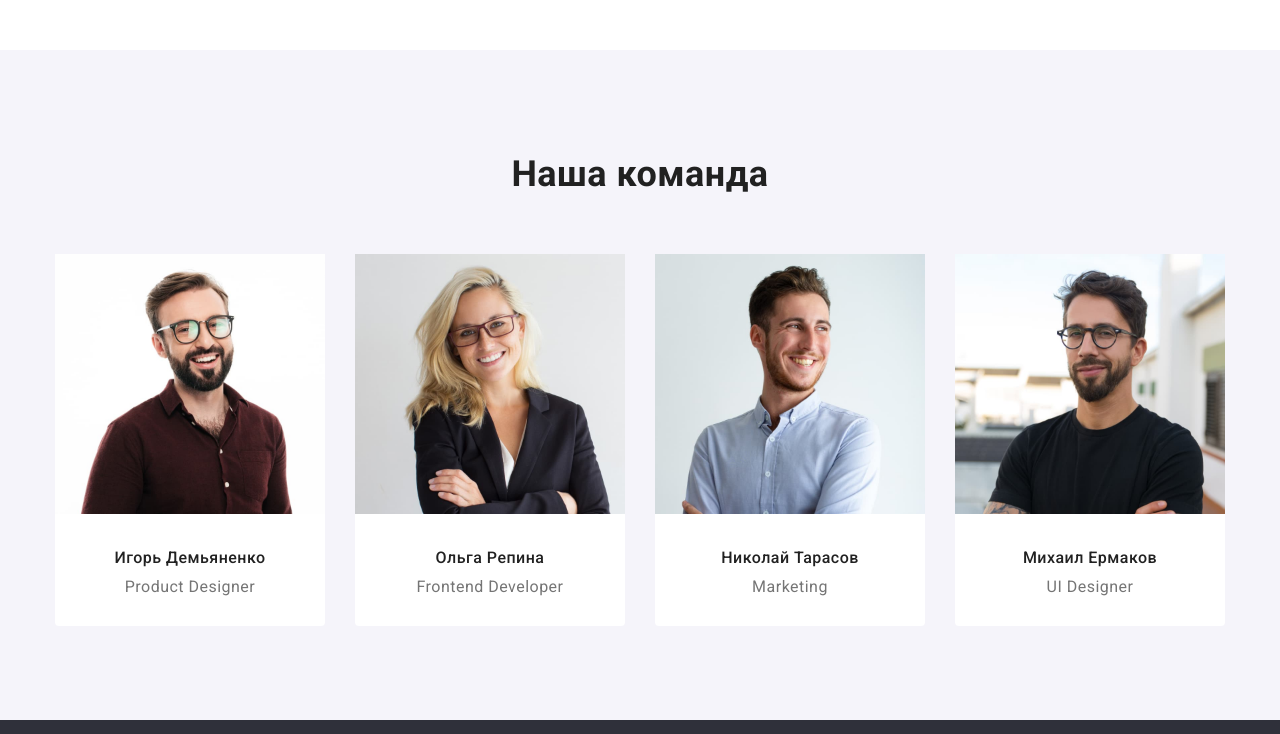
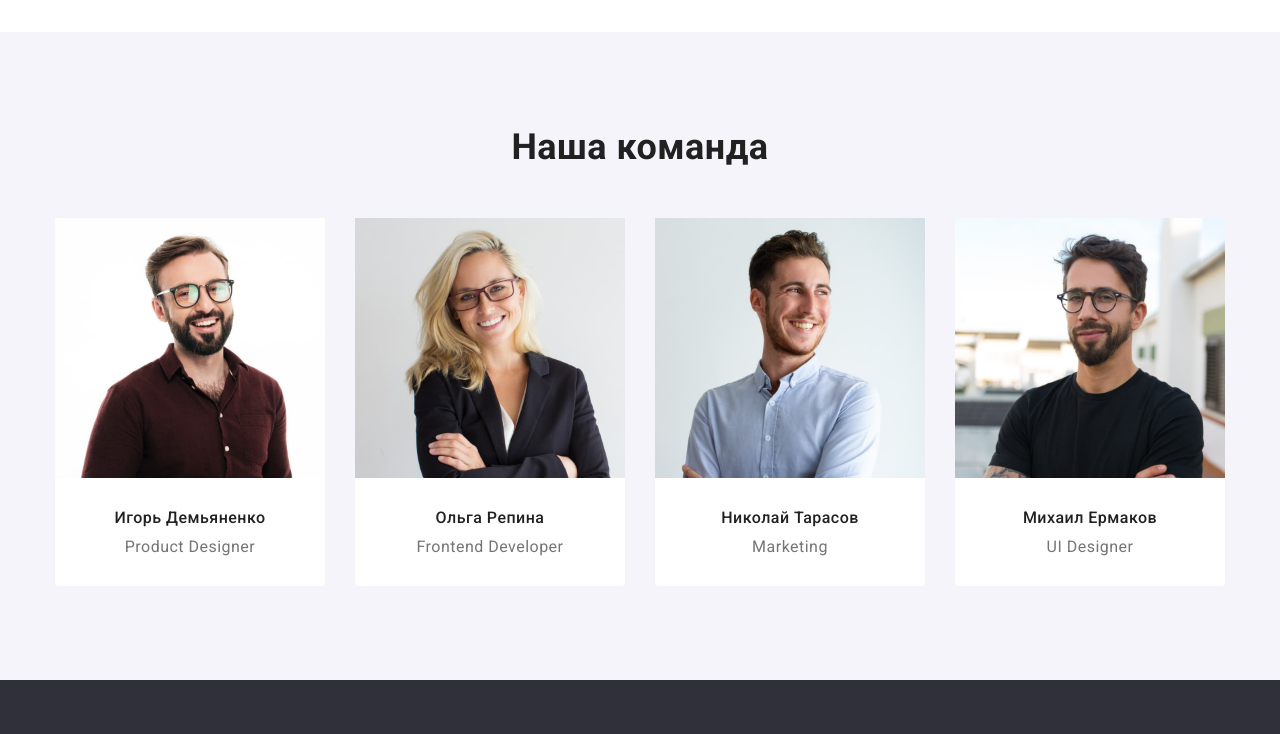
Before and after one commit to seacat271/goit-markup-hw-03, a plain HTML site: page index.html in a window 1280 px wide. Shown: the part 1430-2164 px from the top of the page. Drawn offline with nearby package versions, Linux system fonts and the light colour scheme.

Commit message:
Fixed homework finaly

```diff
--- a/css/styles.css
+++ b/css/styles.css
@@ -70,7 +70,7 @@ margin: 0;
 .section-title {
     color: var(--title-color);
     font-size: 36px;
-    line-height: 1.67;
+    line-height: 1.17;
     text-align: center;
     margin-bottom: 50px;
 }
@@ -116,12 +116,12 @@ color: var(--attention-color);
     border-bottom-width: 1px;
     border-bottom-style: solid;
     border-bottom-color: #ECECEC;
+    padding-top: 25px;
+    padding-bottom: 25px;
 }
 
 .flex {
     justify-content: space-between;
-    padding-top: 25px;
-    padding-bottom: 25px;
 }
 
 .navigation-item + .navigation-item,
@@ -236,33 +236,28 @@ text-align: center;
     display: flex;
 }
 
-.staff-item {
-    background-color: var(--basic-background);
-    border-bottom-left-radius: 4px;
-    border-bottom-right-radius: 4px;
-}
-
 .staff-item + .staff-item {
     margin-left: 30px;
 }
 
 .img-staff {
-    margin-bottom: 30px;
+    display: block;
+}
+
+.staff-container {
+    background-color: var(--basic-background);
+    border-bottom-left-radius: 4px;
+    border-bottom-right-radius: 4px;
+    padding: 30px 0;
+    text-align: center;
+    line-height: 1.19;
 }
 
 .staff-name {
     color: var(--title-color);
     font-size: 16px;
     font-weight: 500;
-    line-height: 1.19;
-    text-align: center;
     margin-bottom: 10px;
-}
-
-.staff-position {
-    line-height: 1.19;
-    text-align: center;
-    margin-bottom: 30px;
 }
 
 /* styling footer */
--- a/index.html
+++ b/index.html
@@ -101,23 +101,31 @@
           <ul class="staff-list list">
             <li class="staff-item">
               <img class="img-staff" src="./images/product-designer.jpg" alt="мужчина улыбается" width="270" />
+              <div class="staff-container">
                 <h3 class="staff-name">Игорь Демьяненко</h3>
                 <p class="staff-position" lang="en">Product Designer</p>
+              </div>
             </li>
             <li class="staff-item">
               <img class="img-staff" src="./images/frontend.jpg" alt="женщина в очках" width="270" />
+              <div class="staff-container">
                 <h3 class="staff-name">Ольга Репина</h3>
                 <p class="staff-position" lang="en">Frontend Developer</p>
+              </div>
             </li>
             <li class="staff-item">
               <img class="img-staff" src="./images/marketing.jpg" alt="парень в белой рубашке" width="270" />
+              <div class="staff-container">
                 <h3 class="staff-name">Николай Тарасов</h3>
                 <p class="staff-position" lang="en">Marketing</p>
+             </div>
             </li>
             <li class="staff-item">
               <img class="img-staff" src="./images/ui-designer.jpg" alt="мужчина с бородой" width="270" />
+              <div class="staff-container">
                 <h3 class="staff-name">Михаил Ермаков</h3>
                 <p class="staff-position" lang="en">UI Designer</p>
+              </div>
             </li>
           </ul>
         </div>
```
Lines whose indentation alone changed are shown as unchanged.
